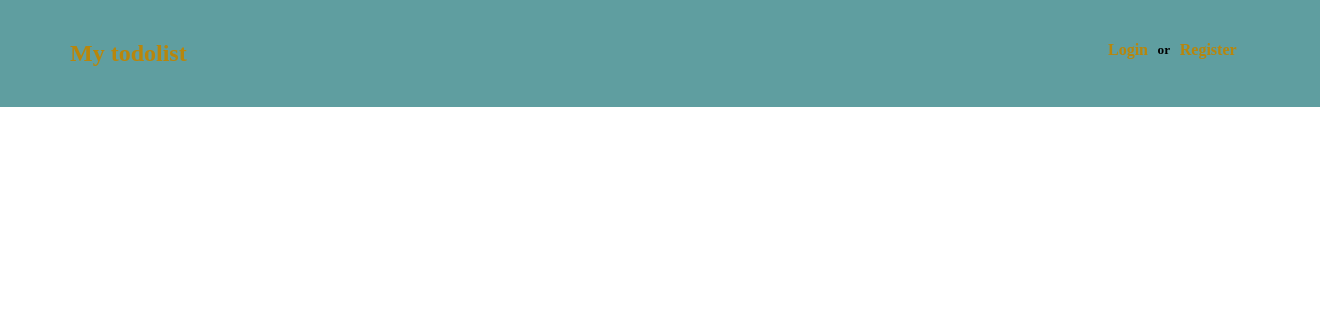
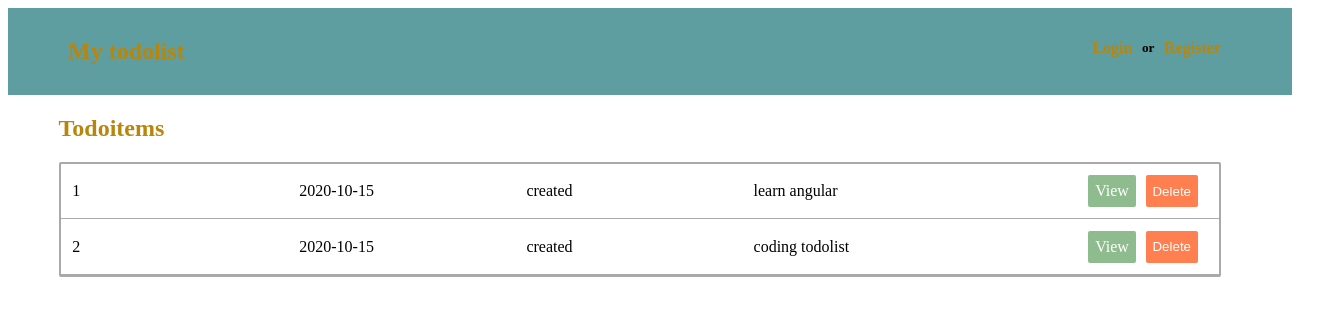
Before and after one commit to zhus-dika/todolist-angular, an Angular app: page / in a window 1280 px wide. Shown: the top 316 px of the page, 1320 px wide, since content can reach past the window. Built offline with nearby package versions, Linux system fonts and the light colour scheme.

Commit message:
add todoitem component

```diff
--- a/src/app/app.component.css
+++ b/src/app/app.component.css
@@ -0,0 +1,3 @@
+.container{
+  margin: 0 4%;
+}
--- a/src/app/app.module.ts
+++ b/src/app/app.module.ts
@@ -5,11 +5,14 @@ import { AppComponent } from './app.component';
 import { HeaderTopComponent } from './header-top/header-top.component';
 import { TodoitemListComponent} from './todoitem-list/todoitem-list.component';
 import {RouterModule} from '@angular/router';
+import { TodoitemComponent } from './todoitem/todoitem.component';
 
 @NgModule({
   declarations: [
     AppComponent,
-    HeaderTopComponent
+    HeaderTopComponent,
+    TodoitemComponent,
+    TodoitemListComponent
   ],
   imports: [
       BrowserModule,
--- a/src/app/header-top/header-top.component.css
+++ b/src/app/header-top/header-top.component.css
@@ -12,10 +12,9 @@ h2 {
 .header-container{
   background: cadetblue;
   width: 100%;
-  position: absolute;
   top: 0;
   left: 0;
-  padding: 20px;
+  padding: 10px;
   display: flex;
   justify-content: space-between;
 }
--- a/src/app/todoitem-list/todoitem-list.component.css
+++ b/src/app/todoitem-list/todoitem-list.component.css
@@ -0,0 +1,12 @@
+.container-todoitemlist {
+  display: flex;
+  flex-direction: column;
+  color: darkgoldenrod;
+}
+.todoitemlist {
+  display: flex;
+  flex-direction: column;
+  border: 2px solid darkgrey;
+  border-radius: 2px;
+  color: black;
+}
--- a/src/app/todoitem-list/todoitem-list.component.html
+++ b/src/app/todoitem-list/todoitem-list.component.html
@@ -1 +1,6 @@
-<p>todoitem-list works!</p>
+<div class="container-todoitemlist">
+  <h2> Todoitems </h2>
+  <div class="todoitemlist">
+    <app-todoitem  *ngFor="let todoitem of todoitems" [todoitem]="todoitem"></app-todoitem>
+  </div>
+</div>
--- a/src/app/todoitem-list/todoitem-list.component.ts
+++ b/src/app/todoitem-list/todoitem-list.component.ts
@@ -1,4 +1,5 @@
 import { Component, OnInit } from '@angular/core';
+import { todoitems } from '../todoitems';
 
 @Component({
   selector: 'app-todoitem-list',
@@ -6,7 +7,7 @@ import { Component, OnInit } from '@angular/core';
   styleUrls: ['./todoitem-list.component.css']
 })
 export class TodoitemListComponent implements OnInit {
-
+  todoitems = todoitems;
   constructor() { }
 
   ngOnInit(): void {
--- /dev/null
+++ b/src/app/todoitem/todoitem.component.css
@@ -0,0 +1,32 @@
+.todoitem-container {
+  display: flex;
+  justify-content: space-between;
+  border-bottom: 1px solid darkgray;
+  padding: 1%;
+  align-items: center;
+}
+.todoitem-div {
+  width: 20%;
+}
+.buttons {
+  display: flex;
+  justify-content: flex-end;
+}
+.view-button {
+  padding: 3%;
+  background: darkseagreen;
+  margin-right: 10px;
+  border-radius: 2px;
+  text-decoration: none;
+  color: white;
+}
+
+.delete-button {
+  padding: 3%;
+  background: coral;
+  margin-right: 10px;
+  border-radius: 2px;
+  color: white;
+  border: none;
+  outline: none;
+}
--- /dev/null
+++ b/src/app/todoitem/todoitem.component.html
@@ -0,0 +1,12 @@
+<div class="todoitem-container">
+  <div class="todoitem-div">{{todoitem.id}}</div>
+  <div class="todoitem-div">{{todoitem.created}}</div>
+  <div class="todoitem-div">{{todoitem.status}}</div>
+  <div class="todoitem-div">{{todoitem.content}}</div>
+  <div class="todoitem-div">
+    <div class="buttons">
+      <a class="view-button" [routerLink]="['/']">View</a>
+      <button (click)="remove()" class="delete-button">Delete</button>
+    </div>
+  </div>
+</div>
--- /dev/null
+++ b/src/app/todoitem/todoitem.component.ts
@@ -0,0 +1,18 @@
+import { Component, OnInit } from '@angular/core';
+import { Input } from '@angular/core';
+
+@Component({
+  selector: 'app-todoitem',
+  templateUrl: './todoitem.component.html',
+  styleUrls: ['./todoitem.component.css']
+})
+export class TodoitemComponent implements OnInit {
+  @Input() todoitem;
+  constructor() { }
+
+  ngOnInit(): void {
+  }
+  // tslint:disable-next-line:typedef
+  remove() {
+  }
+}
--- /dev/null
+++ b/src/app/todoitems.ts
@@ -0,0 +1,14 @@
+export const todoitems = [
+  {
+    id: 1,
+    created: '2020-10-15',
+    status: 'created',
+    content: 'learn angular'
+  },
+  {
+    id: 2,
+    created: '2020-10-15',
+    status: 'created',
+    content: 'coding todolist'
+  }
+];
```
Also changed, not shown: 1 other file (tests, documents, lock files or other folders).
